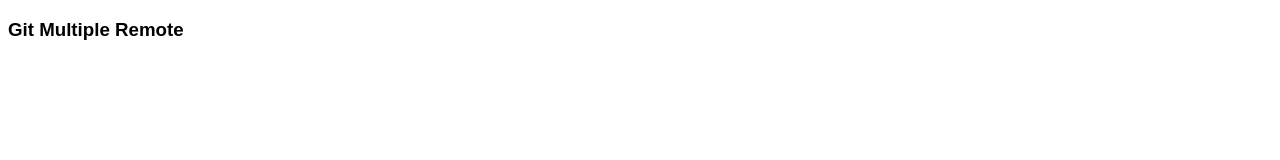
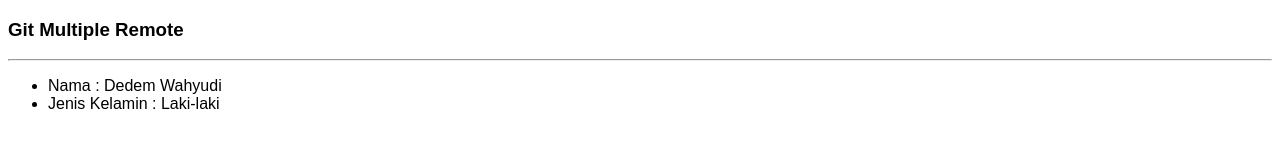
Before and after one commit to dedenwahyudi/git-multiple-remote, a plain HTML site: page index.html in a window 1280 px wide. Drawn offline with Linux system fonts and the light colour scheme.

Commit message:
Menambahkan biodata Deden Wahyudi

```diff
--- a/index.html
+++ b/index.html
@@ -8,5 +8,10 @@
   </head>
   <body>
     <h3>Git Multiple Remote</h3>
+    <hr />
+    <ul>
+      <li>Nama : Dedem Wahyudi</li>
+      <li>Jenis Kelamin : Laki-laki</li>
+    </ul>
   </body>
 </html>
```
